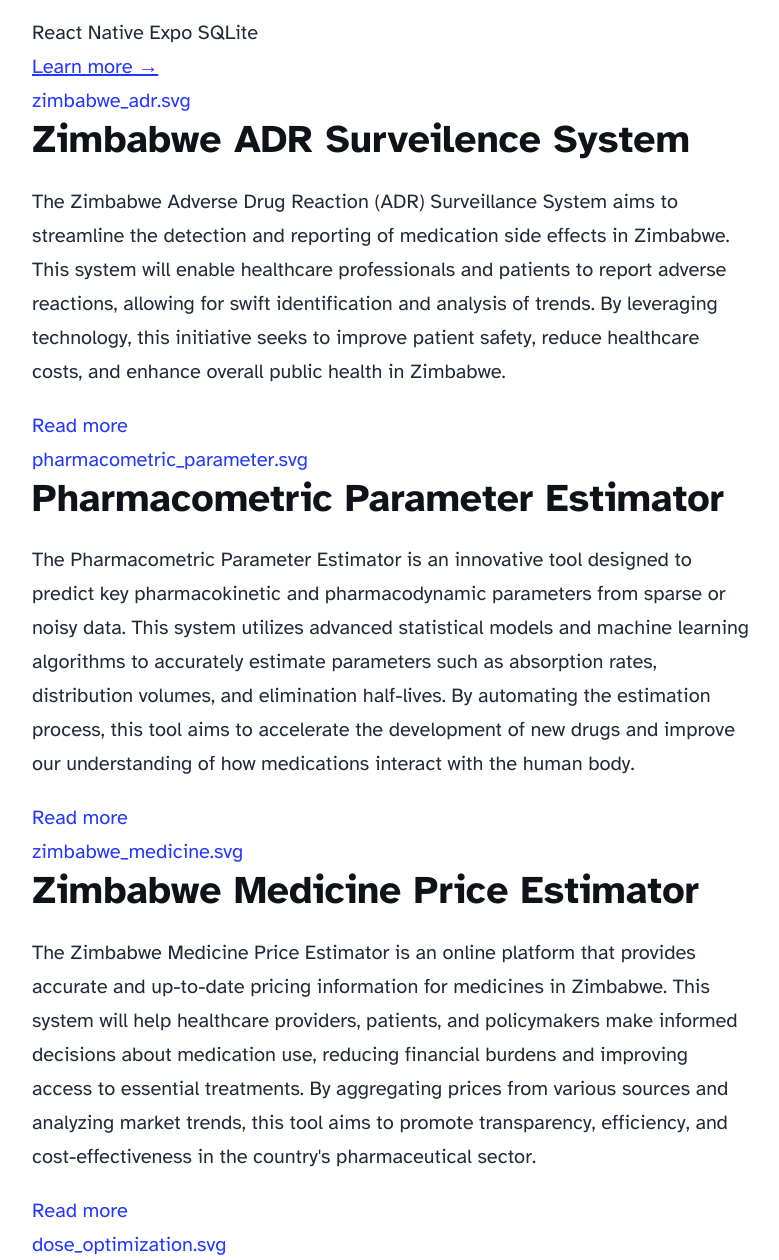
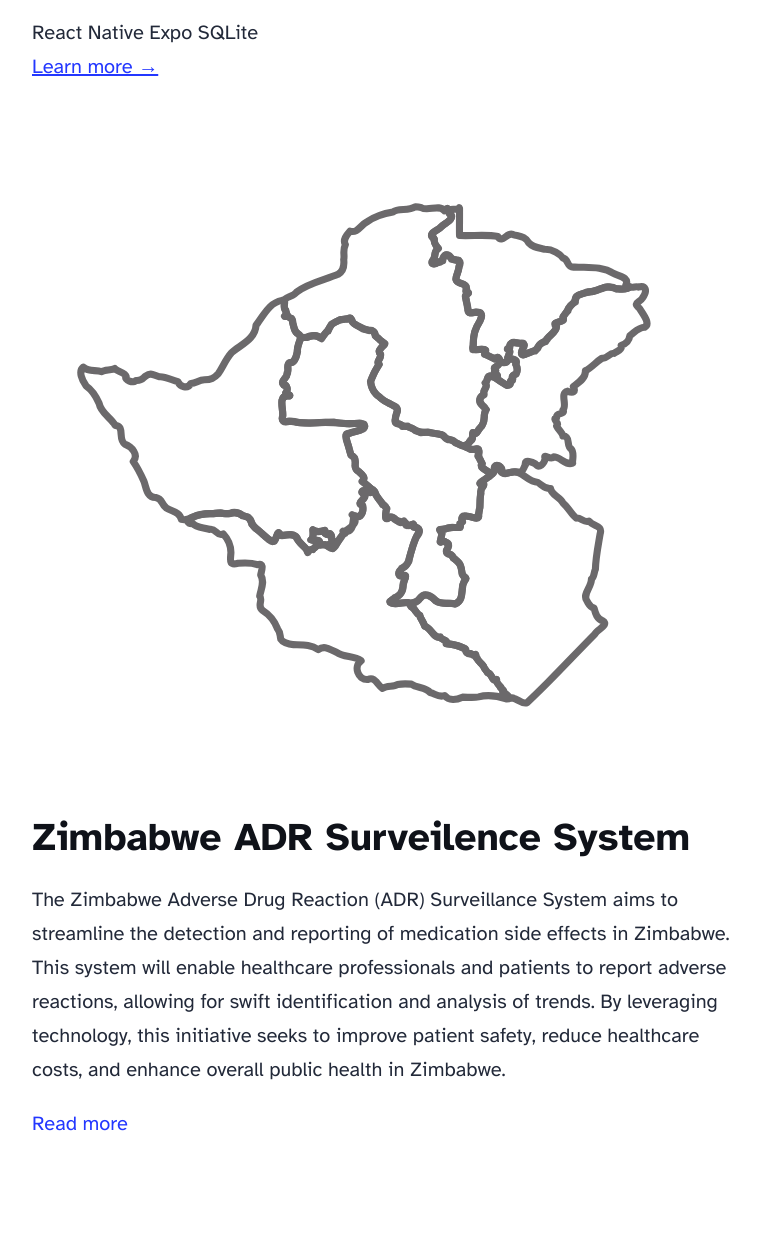
Before and after one commit to mchiwundura/portfolio, an Astro site in the folder frontend/: page / in a window 1280 px wide. Shown: the part 1100-2360 px from the top of the page, without its empty margins (248-1027 px from the left). Built offline with nearby package versions, Linux system fonts and the light colour scheme; Astro itself is replaced by a stand-in of ours.

Commit message:
Added animated svg for the data science project card covers

```diff
--- a/frontend/src/components/projectCard.astro
+++ b/frontend/src/components/projectCard.astro
@@ -5,11 +5,11 @@ description: string
 cover: string
 }
 
-const {title, description, cover} = Astro.props;
+const {title, description, Cover} = Astro.props;
 ---
 
 <div>
-	<a>{cover}</a>
+	<Cover/>
 	<h3>{title}</h3>
 	<p>{description}</p>
 	<a>Read more</a>
--- a/frontend/src/pages/index.astro
+++ b/frontend/src/pages/index.astro
@@ -1,5 +1,6 @@
 ---
 import BaseHead from '../components/BaseHead.astro';
+import ZimbabweADR from '../assets/zimbabwe_adr.svg';
 import Footer from '../components/Footer.astro';
 import Header from '../components/Header.astro';
 import ProjectCard from '../components/projectCard.astro';
@@ -70,19 +71,19 @@ import { SITE_DESCRIPTION, SITE_TITLE } from '../consts';
 <section>
 	<ProjectCard  title="Zimbabwe ADR Surveilence System"
 								description="The Zimbabwe Adverse Drug Reaction (ADR) Surveillance System aims to streamline the detection and reporting of medication side effects in Zimbabwe. This system will enable healthcare professionals and patients to report adverse reactions, allowing for swift identification and analysis of trends. By leveraging technology, this initiative seeks to improve patient safety, reduce healthcare costs, and enhance overall public health in Zimbabwe."
-								cover="zimbabwe_adr.svg"
+								Cover={ZimbabweADR}
 								/>
 	<ProjectCard  title="Pharmacometric Parameter Estimator"
 								description="The Pharmacometric Parameter Estimator is an innovative tool designed to predict key pharmacokinetic and pharmacodynamic parameters from sparse or noisy data. This system utilizes advanced statistical models and machine learning algorithms to accurately estimate parameters such as absorption rates, distribution volumes, and elimination half-lives. By automating the estimation process, this tool aims to accelerate the development of new drugs and improve our understanding of how medications interact with the human body."
-								cover="pharmacometric_parameter.svg"
+								Cover={ZimbabweADR}
 								/>
 	<ProjectCard  title="Zimbabwe Medicine Price Estimator"
 								description="The Zimbabwe Medicine Price Estimator is an online platform that provides accurate and up-to-date pricing information for medicines in Zimbabwe. This system will help healthcare providers, patients, and policymakers make informed decisions about medication use, reducing financial burdens and improving access to essential treatments. By aggregating prices from various sources and analyzing market trends, this tool aims to promote transparency, efficiency, and cost-effectiveness in the country's pharmaceutical sector."
-								cover="zimbabwe_medicine.svg"
+								Cover={ZimbabweADR}
 								/>
 	<ProjectCard  title="Dose Optimization Via Reinforcement Learning"
 								description="This project applies reinforcement learning techniques to optimize medication dosing regimens for individual patients. The system uses real-world data and machine learning algorithms to learn from trial-and-error experiences, identifying the most effective dosages based on patient-specific factors such as age, weight, and medical history. By automating dose optimization, this initiative aims to improve treatment outcomes, reduce side effects, and enhance the overall quality of life for patients receiving medication therapy."
-								cover="dose_optimization.svg"
+								Cover={ZimbabweADR}
 								/>
 </section>
 
```
Also changed, not shown: frontend/src/assets/zimbabwe_adr.svg (added).
